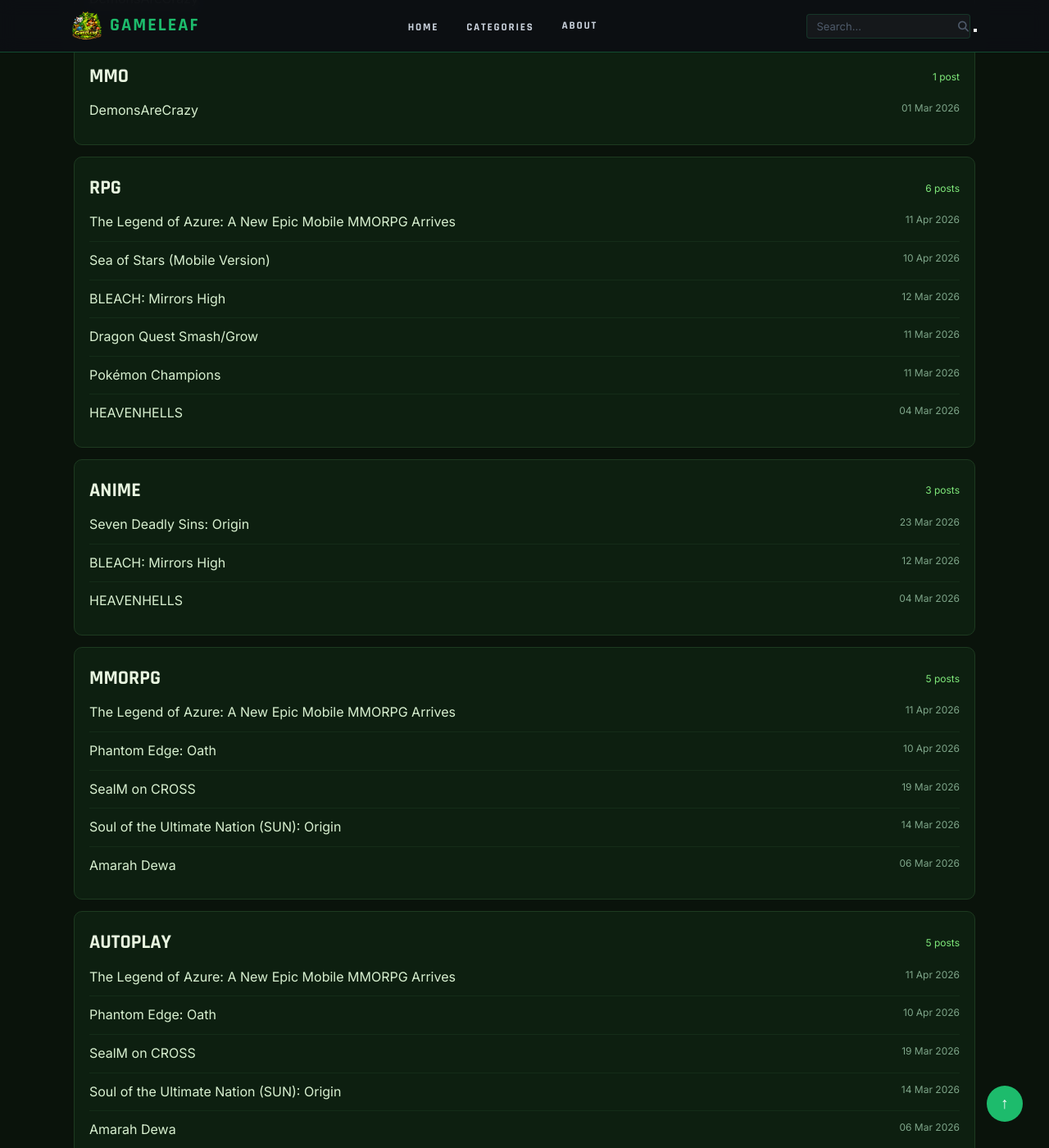
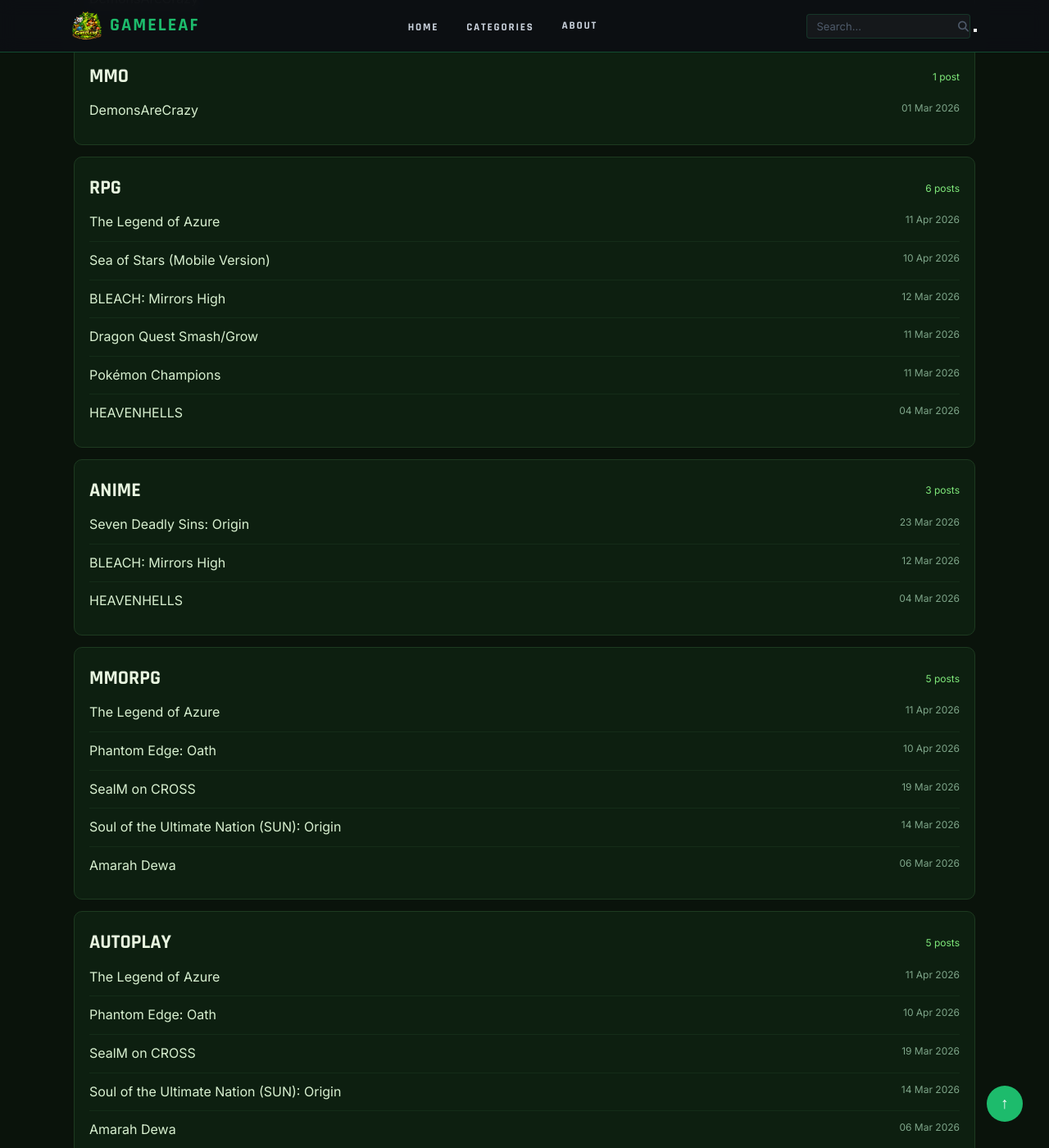
Before and after one commit to gryver99/gryver99.github.io, a Jekyll site: the page built from pages/tags.md, in a window 1280 px wide and 1400 px high, scrolled down 1488 px. Shown: the whole window at 82% size. Built offline with Jekyll 4.4.1, drawn with Linux system fonts in a browser that asks for light colours; some of the changed text lies outside the part shown.

Commit message:
Aggiornamento

```diff
--- a/_posts/2026-04-11-The Legend of Azure.md
+++ b/_posts/2026-04-11-The Legend of Azure.md
@@ -1,6 +1,6 @@
 ---
 layout: post
-title: "The Legend of Azure: A New Epic Mobile MMORPG Arrives"
+title: "The Legend of Azure"
 subtitle: "Explore the vast world of Pamons, tame magical creatures, and conquer massive raid bosses in this new mobile adventure."
 date: 2026-04-11T15:00:00Z
 release_date: "2026-04-07"
```
